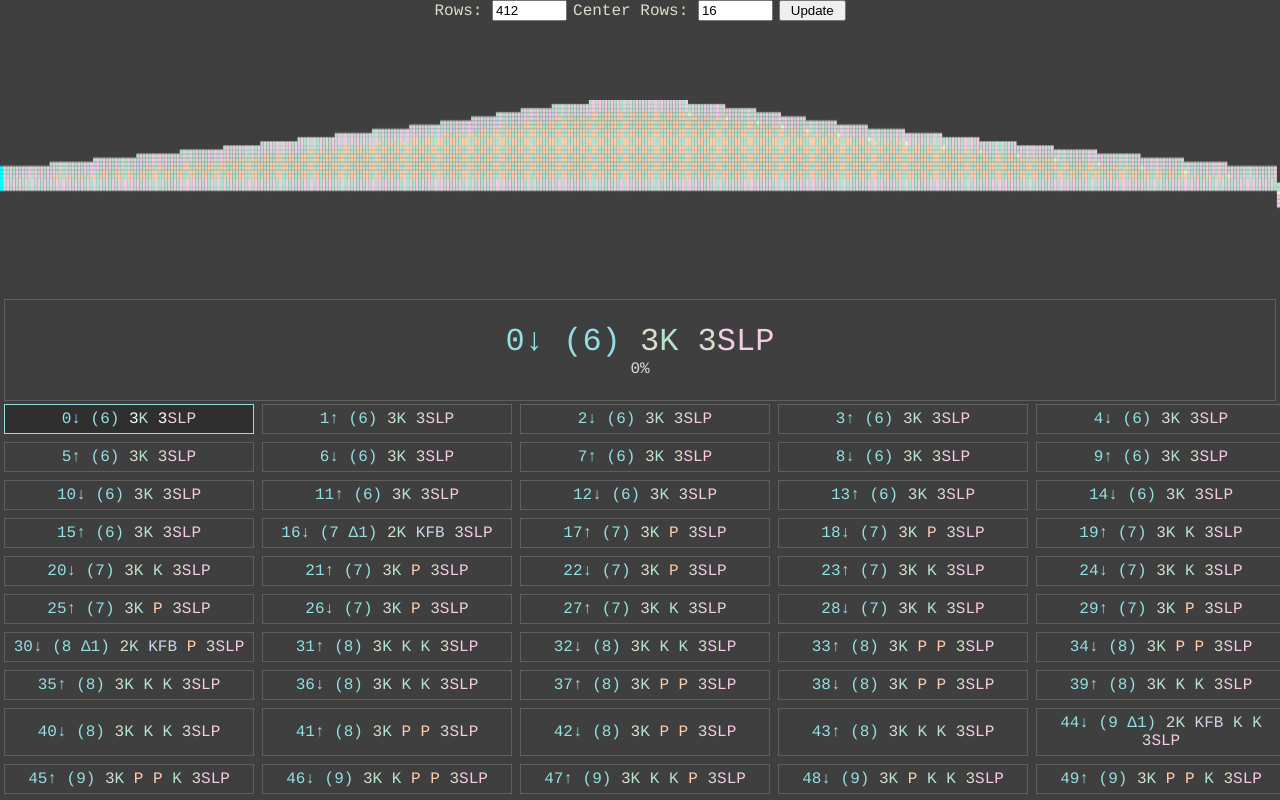
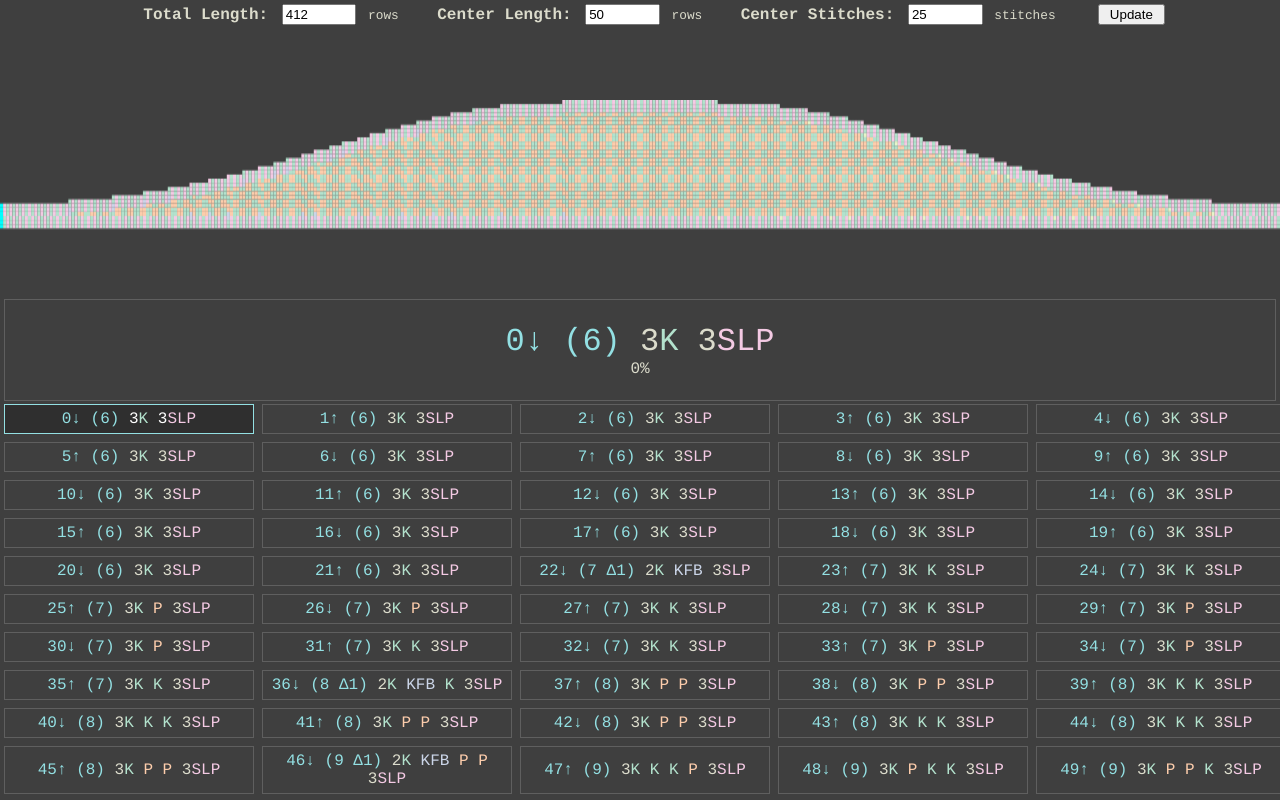
Before and after one commit to alefore/knit, a plain HTML site: page index.html in a window 1280 px wide. Drawn offline with nearby package versions, Linux system fonts and the light colour scheme.

Commit message:
ScarfPatternFactory: start honoring 3 parameters.
This now computes the pattern dynamically based on the user's inputs.

```diff
--- a/index.html
+++ b/index.html
@@ -5,8 +5,8 @@
 <meta name="viewport" content="width=device-width, initial-scale=1.0">
 <title>Knitting Pattern Viewer</title>
 <style>
-body {
-    font-family: courier;
+body, input[type="text"], textarea {
+    font-family: courier, monospace;
     background-color: #3f3f3f;
     color: #dcdccc;
 }
@@ -39,9 +39,17 @@ body, html {
 #inputsDiv ul li {
   display: inline;
   padding: 0.2em;
+  margin-left: 2em;
+}
+#inputsDiv ul li .name {
+  font-weight: bold;
+}
+#inputsDiv ul li .units {
+  font-size: 80%;
 }
 #inputsDiv input {
   width: 5em;
+  margin: 4px;
 }
 #knitCanvas {
   width: 100%;
--- a/inputs.js
+++ b/inputs.js
@@ -9,15 +9,25 @@ class PatternFactoryInput {
 
   renderTableRow() {
     return $('<li>')
-        .append($('<span>').text(this.name + ': '))
+        .append($('<span>').text(this.name + ': ').attr('class', 'name'))
         .append($('<span>')
             .append($('<input>')
+                        .attr('id', this.id())
                         .attr('title', this.tooltip)
-                        .attr('value', this.defaultValue)));
+                        .attr('value', this.defaultValue)))
+        .append($('<span>').text(' ' + this.units).attr('class', 'units'));
   }
 
   setFormInput(formInput) {
     this.formInput = formInput;
+  }
+
+  value() {
+    return Number($('#' + this.id()).val());
+  }
+
+  id() {
+    return 'patternFactoryInput' + this.name.replace(/\s+/g, '');
   }
 }
 
--- a/knit.js
+++ b/knit.js
@@ -3,7 +3,7 @@ let patternFactory = new ScarfPatternFactory(
     mossStitchRow,
     [16, 14, 14, 14, 14, 12, 12, 12, 12, 12, 10, 10, 8, 8, 10, 12, 16]);
 
-let pattern = patternFactory.build();
+let pattern = null;
 
 // pattern.push('Bind off');
 
@@ -11,8 +11,10 @@ var currentRow = 0;
 
 function selectRow(row) {
   currentRow = row;
-  renderPattern();
-  pattern.drawToCanvas(document.getElementById('knitCanvas'));
+  if (pattern != null) {
+    renderPattern();
+    pattern.drawToCanvas(document.getElementById('knitCanvas'));
+  }
 }
 
 function renderPattern() {
@@ -69,19 +71,18 @@ function invertColor(color) {
 }
 
 function applyInputs() {
-  // hideInputHtml();
-  // $('#knitCanvas').css('display', 'inline');
-  // $('#currentRow').css('display', 'inline');
-  // $('#patternContainer').css('display', 'inline');
+  pattern = patternFactory.build();
+  selectRow(0);
   return false;
 }
 
 document.addEventListener('DOMContentLoaded', (event) => {
   drawInputs(patternFactory.getInputs());
-  selectRow(0);
+  applyInputs();
 });
 
 document.body.addEventListener('keydown', function(e) {
+  if (pattern == null) return;
   if (e.code === 'Space' || e.code === 'ArrowRight') {
     addRow(1);
     e.preventDefault();
--- a/scarf_pattern_factory.js
+++ b/scarf_pattern_factory.js
@@ -3,63 +3,76 @@ class ScarfPatternFactory {
     this.borderStitches = borderStitches;
     this.rowGenerator = rowGenerator;
     this.sizes = sizes;
-
     this.rowsInput =
         new PatternFactoryInput(
-            'Rows',
+            'Total Length',
             'How long should the scarf measure from tip to top along its '
             + 'longest dimension?',
             412,
             'rows')
-    this.centerRowsInput =
+    this.centerLengthInput =
         new PatternFactoryInput(
-            'Center Rows',
-            'How many rows should the scarf measure in the center part, '
-            + 'between the increases and decreases?',
-            16,
+            'Center Length',
+            'How many rows should the scarf have in the center part '
+            + '(between increases and decreases) along the long dimension?',
+            50,
             'rows');
+    this.centerWidthInput =
+        new PatternFactoryInput(
+            'Center Stitches',
+            'How many stitches should the scarf have in the center part, '
+            + 'between the increases and decreases?'
+            + ' Does not include the 6 stitches for the i-cord border.',
+            25,
+            'stitches');
   }
 
   getInputs() {
-    return [this.rowsInput, this.centerRowsInput];
+    return [this.rowsInput, this.centerLengthInput, this.centerWidthInput];
+  }
+
+  stitchesForRow(row) {
+    const normalizedRow = row / this.rowsPerSide();
+    return this.centerWidthInput.value()
+          * (1 - Math.cos((0.2 + normalizedRow * 0.8) * Math.PI)) ** 2 / 4;
+  }
+
+  rowsPerSide() {
+    return (this.rowsInput.value() - this.centerLengthInput.value()) / 2;
   }
 
   build() {
-    let output = new Pattern();
-    this.sizes.forEach((value, index) =>
-              this.adjustAndGenerate(output, value, KnitFrontBack, true));
-    this.addRowWithBorder(output, null);
-    this.sizes.reverse().forEach(
-        (value, index) =>
-        this.adjustAndGenerate(output, value, KnitTwoTogether, false));
+    const output = new Pattern();
+    const stitches = [];
+    for (let row = 0; row < this.rowsPerSide(); row++)
+      stitches.push(Math.floor(this.stitchesForRow(row)));
+    stitches.forEach((value, index) => this.addRow(output, value));
+    for (let row = 0; row < this.centerLengthInput.value(); row++)
+      this.addRow(output, this.centerWidthInput.value());
+    stitches.reverse().forEach((value, index) => this.addRow(output, value));
     return output;
   }
 
-  addRowWithBorder(pattern, adjust) {
+  addRow(pattern, desiredStitches) {
     const totalBorderStitches = this.borderStitches * 2;
-    const stitches =
+    const previousStitches =
         pattern.isEmpty()
             ? 0
-            : pattern.lastRow().countOutputStitches() - totalBorderStitches
-              + (adjust != null && adjust.inputs == 2 ? -1 : 0);
-    const rowWithoutBorder = this.rowGenerator(pattern.rows.length, stitches);
-    pattern.addRow(
-        adjust == null
-            ? rowWithoutBorder.borderWrap()
-            : borderWrapAdjust(rowWithoutBorder, adjust));
-  }
-
-  adjustAndGenerate(pattern, rowsCount, adjust, adjustAtStart) {
-    if (adjustAtStart)
-      this.addRowWithBorder(pattern, pattern.isEmpty() ? null : adjust);
-    const totalBorderStitches = this.borderStitches * 2;
-    const stitches = pattern.isEmpty()
-        ? 0
-        : pattern.lastRow().countOutputStitches() - totalBorderStitches;
-    for (let row = 0; row < rowsCount - 1; ++row)
-      this.addRowWithBorder(pattern, null);
-    if (!adjustAtStart)
-      this.addRowWithBorder(pattern, adjust);
+            : pattern.lastRow().countOutputStitches() - totalBorderStitches;
+    if (previousStitches < desiredStitches)
+      pattern.addRow(
+          borderWrapAdjust(
+              this.rowGenerator(pattern.rows.length, previousStitches),
+              KnitFrontBack));
+    else if (previousStitches > desiredStitches)
+      pattern.addRow(
+          borderWrapAdjust(
+              this.rowGenerator(pattern.rows.length, previousStitches - 1),
+              KnitTwoTogether));
+    else
+      pattern.addRow(
+          this.rowGenerator(pattern.rows.length, previousStitches)
+              .borderWrap());
   }
 }
 
```
